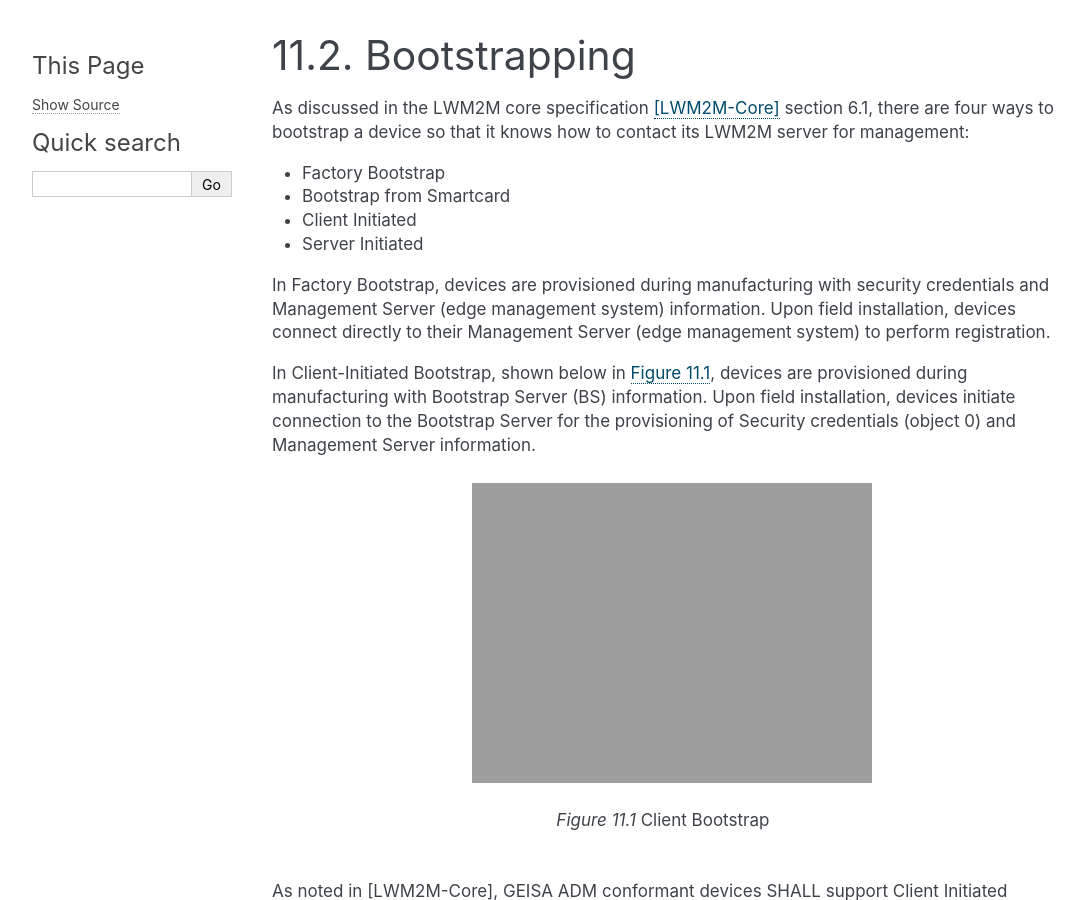
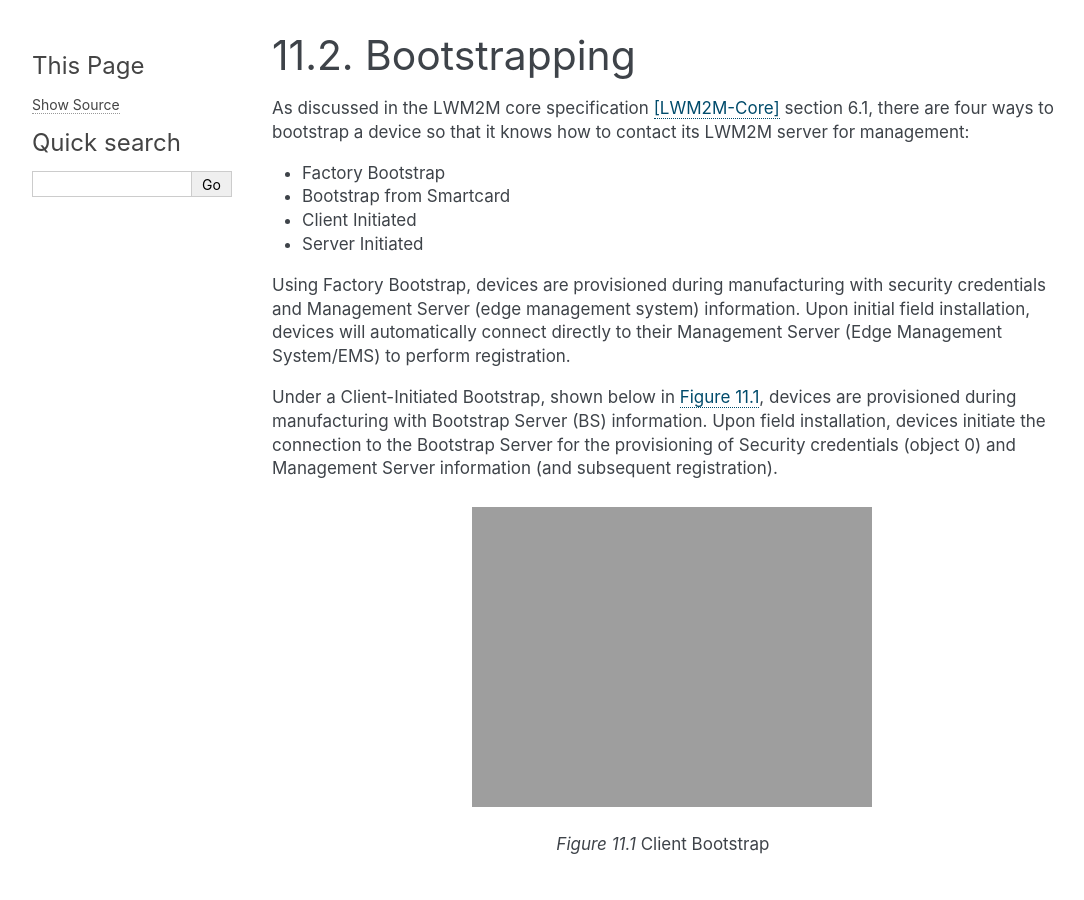
Before and after one commit to geisa/specification, a Sphinx documentation site: the page built from source/adm/bootstrap.rst, in a window 1280 px wide and 900 px high. Shown: the whole window, without its empty margins (18-1102 px from the left). Built offline with Sphinx 7.4.7, drawn with Linux system fonts in a browser that asks for light colours; the version number could not be read and is left out.

Commit message:
ADM section minor cleaup - copyright, 80 char formatting, minor typos.
Signed-off-by: swegener-rtp <swegener+tech@gmail.com>

```diff
--- a/source/adm/bootstrap.rst
+++ b/source/adm/bootstrap.rst
@@ -1,12 +1,14 @@
 
 ..
-  Copyright 2025, Contributors to the Grid Edge Interoperability & Security Alliance (GEISA) a Series of LF Projects, LLC
-  This file is licensed under the Community Specification License 1.0 available at:
+  Copyright 2025-2026, Contributors to the Grid Edge Interoperability &
+  Security Alliance (GEISA), a Series of LF Projects, LLC
+  This file is licensed under the Community Specification License 1.0
+  available at:
   https://github.com/geisa/specification/blob/main/LICENSE.md or
   https://github.com/CommunitySpecification/Community_Specification/blob/main/1._Community_Specification_License-v1.md
 
 Bootstrapping
--------------------------
+-------------
 
 As discussed in the LWM2M core specification [LWM2M-Core]_ section 6.1, there
 are four ways to bootstrap a device so that it knows how to contact its LWM2M
@@ -17,16 +19,16 @@ server for management:
 - Client Initiated
 - Server Initiated
 
-In Factory Bootstrap, devices are provisioned during manufacturing with
+Using Factory Bootstrap, devices are provisioned during manufacturing with
 security credentials and Management Server (edge management system) information.
-Upon field installation, devices connect directly to their Management Server
-(edge management system) to perform registration.
+Upon initial field installation, devices will automatically connect directly
+to their Management Server (Edge Management System/EMS) to perform registration.
 
-In Client-Initiated Bootstrap, shown below in :numref:`bootstrap`, devices are
-provisioned during manufacturing with Bootstrap Server (BS) information. Upon
-field installation, devices initiate connection to the Bootstrap Server for the
-provisioning of Security credentials (object 0) and Management Server
-information.
+Under a Client-Initiated Bootstrap, shown below in :numref:`bootstrap`, devices
+are provisioned during manufacturing with Bootstrap Server (BS) information.
+Upon field installation, devices initiate the connection to the Bootstrap Server
+for the provisioning of Security credentials (object 0) and Management Server
+information (and subsequent registration).
 
 .. _bootstrap:
 .. figure:: client-bootstrap.*
```
Also changed, not shown: source/adm.rst (+6 -3 lines), source/adm/app-management.rst (+11 -6 lines), source/adm/device-management.rst (+29 -15 lines), source/adm/firmware-management.rst (+10 -6 lines), 4 other files.
